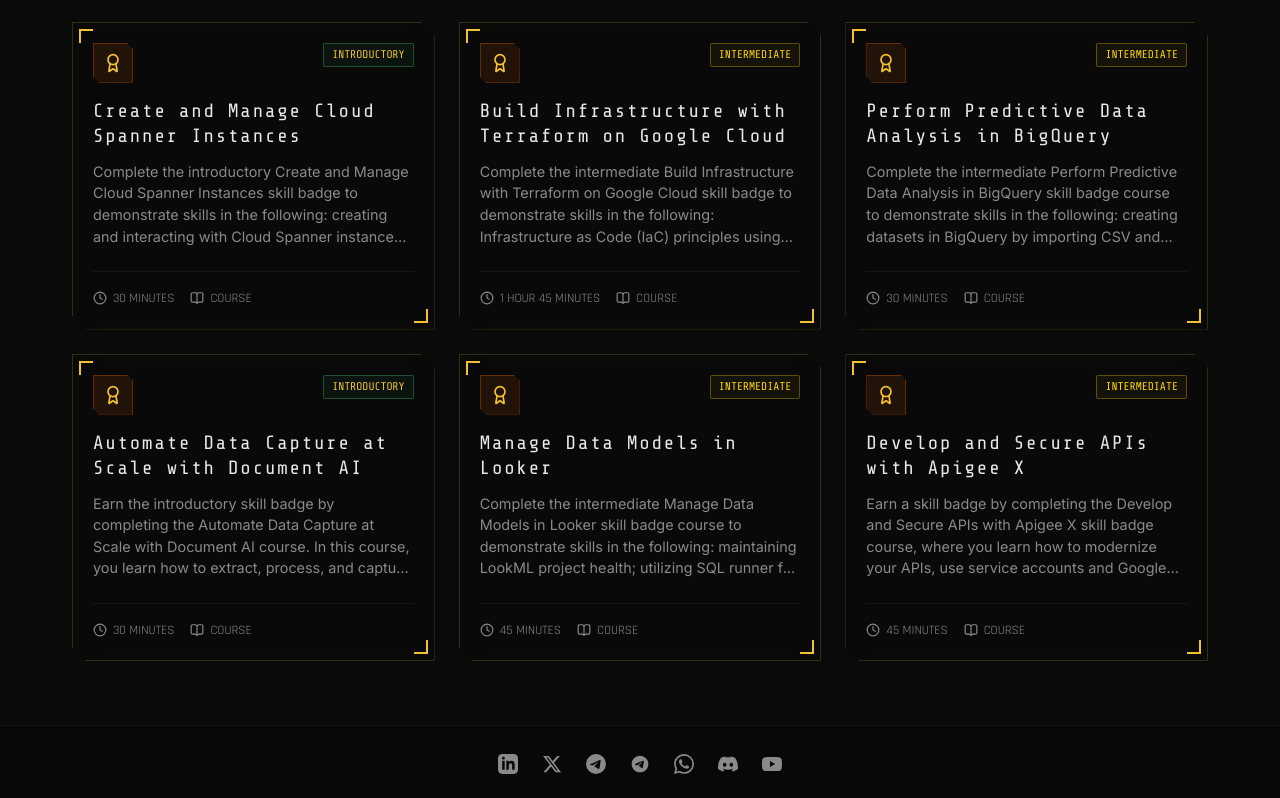
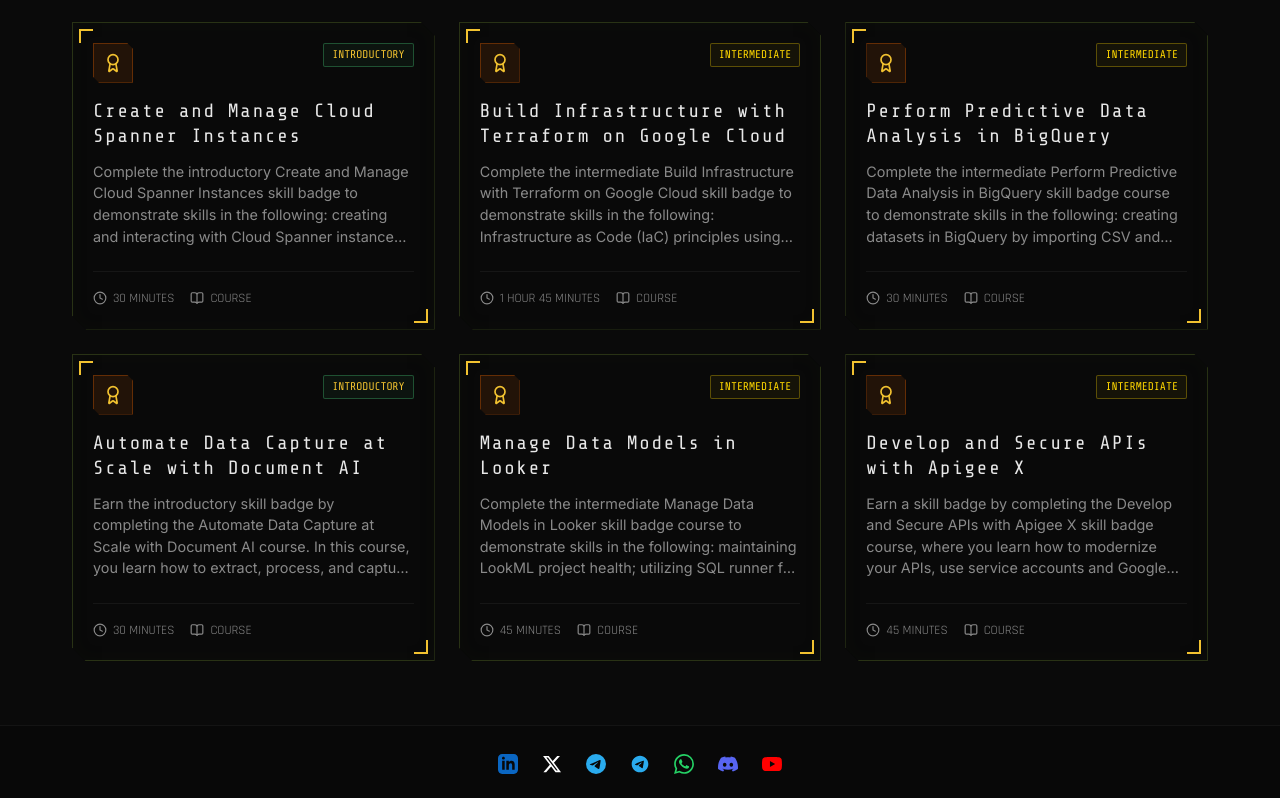
Before and after one commit to yaassshhhhh/Arcade-Points-Calculator, a Next.js app: page /skill-badges in a window 1280 px wide. Shown: the part 10555-11353 px from the top of the page. Built offline with nearby package versions, Linux system fonts and the light colour scheme.

Commit message:
style: apply original brand colors to social media icons

```diff
--- a/app/layout.js
+++ b/app/layout.js
@@ -95,25 +95,25 @@ export default function RootLayout({ children }) {
             zIndex: 50
           }}>
             <div className="flex flex-wrap justify-center gap-6 mt-1 items-center" style={{ fontSize: "0.9rem" }}>
-              <a href="https://linkedin.com/in/satyanand-gupta-836106282" target="_blank" rel="noopener noreferrer" className="hover:text-white transition-colors" style={{ textDecoration: "none", color: "inherit" }} aria-label="LinkedIn">
+              <a href="https://linkedin.com/in/satyanand-gupta-836106282" target="_blank" rel="noopener noreferrer" className="hover:text-white transition-colors" style={{ textDecoration: "none", color: "#0A66C2" }} aria-label="LinkedIn">
                 <svg xmlns="http://www.w3.org/2000/svg" width="20" height="20" viewBox="0 0 24 24" fill="currentColor"><path d="M19 0h-14c-2.761 0-5 2.239-5 5v14c0 2.761 2.239 5 5 5h14c2.762 0 5-2.239 5-5v-14c0-2.761-2.238-5-5-5zm-11 19h-3v-11h3v11zm-1.5-12.268c-.966 0-1.75-.79-1.75-1.764s.784-1.764 1.75-1.764 1.75.79 1.75 1.764-.783 1.764-1.75 1.764zm13.5 12.268h-3v-5.604c0-3.368-4-3.113-4 0v5.604h-3v-11h3v1.765c1.396-2.586 7-2.777 7 2.476v6.759z"/></svg>
               </a>
-              <a href="https://x.com/Satyana13916844" target="_blank" rel="noopener noreferrer" className="hover:text-white transition-colors" style={{ textDecoration: "none", color: "inherit" }} aria-label="Twitter">
+              <a href="https://x.com/Satyana13916844" target="_blank" rel="noopener noreferrer" className="hover:text-[var(--br-orange)] transition-colors" style={{ textDecoration: "none", color: "#FFFFFF" }} aria-label="Twitter">
                 <svg xmlns="http://www.w3.org/2000/svg" width="20" height="20" viewBox="0 0 24 24" fill="currentColor"><path d="M18.244 2.25h3.308l-7.227 8.26 8.502 11.24H16.17l-5.214-6.817L4.99 21.75H1.68l7.73-8.835L1.254 2.25H8.08l4.713 6.231zm-1.161 17.52h1.833L7.084 4.126H5.117z"/></svg>
               </a>
-              <a href="https://t.me/SatyaGCP25" target="_blank" rel="noopener noreferrer" className="hover:text-white transition-colors" style={{ textDecoration: "none", color: "inherit" }} aria-label="Telegram">
+              <a href="https://t.me/SatyaGCP25" target="_blank" rel="noopener noreferrer" className="hover:text-white transition-colors" style={{ textDecoration: "none", color: "#2AABEE" }} aria-label="Telegram">
                 <svg xmlns="http://www.w3.org/2000/svg" width="20" height="20" viewBox="0 0 24 24" fill="currentColor"><path d="M11.944 0A12 12 0 0 0 0 12a12 12 0 0 0 12 12 12 12 0 0 0 12-12A12 12 0 0 0 12 0a12 12 0 0 0-.056 0zm4.962 7.224c.1-.002.321.023.465.14a.506.506 0 0 1 .171.325c.016.093.036.306.02.472-.18 1.898-.962 6.502-1.36 8.627-.168.9-.499 1.201-.82 1.23-.696.065-1.225-.46-1.9-.902-1.056-.693-1.653-1.124-2.678-1.8-1.185-.78-.417-1.21.258-1.91.177-.184 3.247-2.977 3.307-3.23.007-.032.014-.15-.056-.212s-.174-.041-.249-.024c-.106.024-1.793 1.14-5.061 3.345-.48.33-.913.49-1.302.48-.428-.008-1.252-.241-1.865-.44-.752-.245-1.349-.374-1.297-.789.027-.216.325-.437.888-.662 3.498-1.524 5.83-2.529 6.998-3.014 3.332-1.386 4.025-1.627 4.476-1.635z"/></svg>
               </a>
-              <a href="https://t.me/AUcku0cBguA0Zjk1" target="_blank" rel="noopener noreferrer" className="hover:text-white transition-colors" style={{ textDecoration: "none", color: "inherit" }} aria-label="Telegram Community">
+              <a href="https://t.me/AUcku0cBguA0Zjk1" target="_blank" rel="noopener noreferrer" className="hover:text-white transition-colors" style={{ textDecoration: "none", color: "#2AABEE" }} aria-label="Telegram Community">
                 <svg xmlns="http://www.w3.org/2000/svg" width="20" height="20" viewBox="0 0 24 24" fill="currentColor"><path d="M12 2C6.48 2 2 6.48 2 12s4.48 10 10 10 10-4.48 10-10S17.52 2 12 2zm4.64 6.8c-.15 1.58-.8 5.42-1.13 7.19-.14.75-.42 1-.68 1.03-.58.05-1.02-.38-1.58-.75-.88-.58-1.38-.94-2.23-1.5-.99-.65-.35-1.01.22-1.59.15-.15 2.71-2.48 2.76-2.69.01-.03.01-.14-.04-.18-.06-.05-.15-.03-.21-.02-.09.02-1.49.95-4.22 2.79-.4.27-.76.41-1.08.4-.36-.01-1.04-.2-1.55-.37-.63-.2-1.12-.31-1.08-.66.02-.18.27-.36.74-.55 2.92-1.27 4.86-2.11 5.83-2.51 2.78-1.16 3.35-1.36 3.73-1.36.08 0 .27.02.39.12.09.08.13.19.14.33-.01.06-.01.24-.03.4z"/></svg>
               </a>
-              <a href="https://chat.whatsapp.com/EaFgsyEUwSRD70ueBtZyH1?mode=gi_t" target="_blank" rel="noopener noreferrer" className="hover:text-white transition-colors" style={{ textDecoration: "none", color: "inherit" }} aria-label="WhatsApp">
+              <a href="https://chat.whatsapp.com/EaFgsyEUwSRD70ueBtZyH1?mode=gi_t" target="_blank" rel="noopener noreferrer" className="hover:text-white transition-colors" style={{ textDecoration: "none", color: "#25D366" }} aria-label="WhatsApp">
                 <svg xmlns="http://www.w3.org/2000/svg" width="20" height="20" viewBox="0 0 24 24" fill="currentColor"><path d="M17.472 14.382c-.297-.149-1.758-.867-2.03-.967-.273-.099-.471-.148-.67.15-.197.297-.767.966-.94 1.164-.173.199-.347.223-.644.075-.297-.15-1.255-.463-2.39-1.475-.883-.788-1.48-1.761-1.653-2.059-.173-.297-.018-.458.13-.606.134-.133.298-.347.446-.52.149-.174.198-.298.298-.497.099-.198.05-.371-.025-.52-.075-.149-.669-1.612-.916-2.207-.242-.579-.487-.5-.669-.51-.173-.008-.371-.01-.57-.01-.198 0-.52.074-.792.372-.272.297-1.04 1.016-1.04 2.479 0 1.462 1.065 2.875 1.213 3.074.149.198 2.096 3.2 5.077 4.487.709.306 1.262.489 1.694.625.712.227 1.36.195 1.871.118.571-.085 1.758-.719 2.006-1.413.248-.694.248-1.289.173-1.413-.074-.124-.272-.198-.57-.347m-5.421 7.403h-.004a9.87 9.87 0 01-5.031-1.378l-.361-.214-3.741.982.998-3.648-.235-.374a9.86 9.86 0 01-1.51-5.26c.001-5.45 4.436-9.884 9.888-9.884 2.64 0 5.122 1.03 6.988 2.898a9.825 9.825 0 012.893 6.994c-.003 5.45-4.437 9.884-9.885 9.884m8.413-18.297A11.815 11.815 0 0012.05 0C5.495 0 .16 5.335.157 11.892c0 2.096.547 4.142 1.588 5.945L.057 24l6.305-1.654a11.882 11.882 0 005.683 1.448h.005c6.554 0 11.89-5.335 11.893-11.893a11.821 11.821 0 00-3.48-8.413z"/></svg>
               </a>
-              <a href="https://discord.gg/gQEP4TyFh" target="_blank" rel="noopener noreferrer" className="hover:text-white transition-colors" style={{ textDecoration: "none", color: "inherit" }} aria-label="Discord">
+              <a href="https://discord.gg/gQEP4TyFh" target="_blank" rel="noopener noreferrer" className="hover:text-white transition-colors" style={{ textDecoration: "none", color: "#5865F2" }} aria-label="Discord">
                 <svg xmlns="http://www.w3.org/2000/svg" width="20" height="20" viewBox="0 0 24 24" fill="currentColor"><path d="M20.317 4.3698a19.7913 19.7913 0 00-4.8851-1.5152.0741.0741 0 00-.0785.0371c-.211.3753-.4447.8648-.6083 1.2495-1.8447-.2762-3.68-.2762-5.4868 0-.1636-.3933-.4058-.8742-.6177-1.2495a.077.077 0 00-.0785-.037 19.7363 19.7363 0 00-4.8852 1.515.0699.0699 0 00-.0321.0277C.5334 9.0458-.319 13.5799.0992 18.0578a.0824.0824 0 00.0312.0561c2.0528 1.5076 4.0413 2.4228 5.9929 3.0294a.0777.0777 0 00.0842-.0276c.4616-.6304.8731-1.2952 1.226-1.9942a.076.076 0 00-.0416-.1057c-.6528-.2476-1.2743-.5495-1.8722-.8923a.077.077 0 01-.0076-.1277c.1258-.0943.2517-.1923.3718-.2914a.0743.0743 0 01.0776-.0105c3.9278 1.7933 8.18 1.7933 12.0614 0a.0739.0739 0 01.0785.0095c.1202.099.246.1981.3728.2924a.077.077 0 01-.0066.1276 12.2986 12.2986 0 01-1.873.8914.0766.0766 0 00-.0407.1067c.3604.698.7719 1.3628 1.225 1.9932a.076.076 0 00.0842.0286c1.961-.6067 3.9495-1.5219 6.0023-3.0294a.077.077 0 00.0313-.0552c.5004-5.177-.8382-9.6739-3.5485-13.6604a.061.061 0 00-.0312-.0286zM8.02 15.3312c-1.1825 0-2.1569-1.0857-2.1569-2.419 0-1.3332.9555-2.4189 2.157-2.4189 1.2108 0 2.1757 1.0952 2.1568 2.419 0 1.3332-.9555 2.4189-2.1569 2.4189zm7.9748 0c-1.1825 0-2.1569-1.0857-2.1569-2.419 0-1.3332.9554-2.4189 2.1569-2.4189 1.2108 0 2.1757 1.0952 2.1568 2.419 0 1.3332-.946 2.4189-2.1568 2.4189Z"/></svg>
               </a>
-              <a href="https://youtube.com/channel/UC8QRi6f0wMU0DChAFD9D4UA" target="_blank" rel="noopener noreferrer" className="hover:text-white transition-colors" style={{ textDecoration: "none", color: "inherit" }} aria-label="YouTube">
+              <a href="https://youtube.com/channel/UC8QRi6f0wMU0DChAFD9D4UA" target="_blank" rel="noopener noreferrer" className="hover:text-white transition-colors" style={{ textDecoration: "none", color: "#FF0000" }} aria-label="YouTube">
                 <svg xmlns="http://www.w3.org/2000/svg" width="20" height="20" viewBox="0 0 24 24" fill="currentColor"><path d="M23.498 6.186a3.016 3.016 0 0 0-2.122-2.136C19.505 3.5 12 3.5 12 3.5s-7.505 0-9.377.55a3.016 3.016 0 0 0-2.122 2.136C0 8.074 0 12 0 12s0 3.926.501 5.814a3.016 3.016 0 0 0 2.122 2.136c1.872.55 9.377.55 9.377.55s7.505 0 9.377-.55a3.016 3.016 0 0 0 2.122-2.136C24 15.926 24 12 24 12s0-3.926-.502-5.814zM9.545 15.568V8.432L15.818 12l-6.273 3.568z"/></svg>
               </a>
             </div>
```
